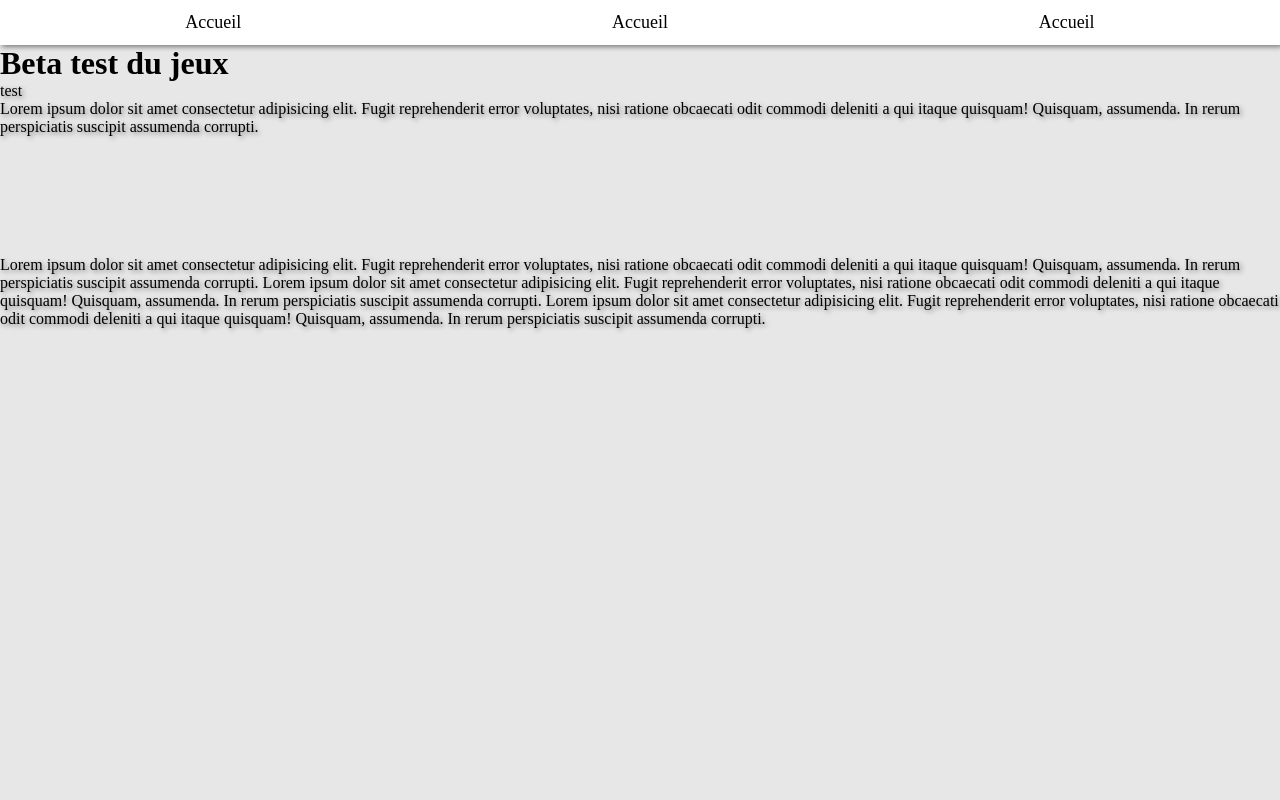
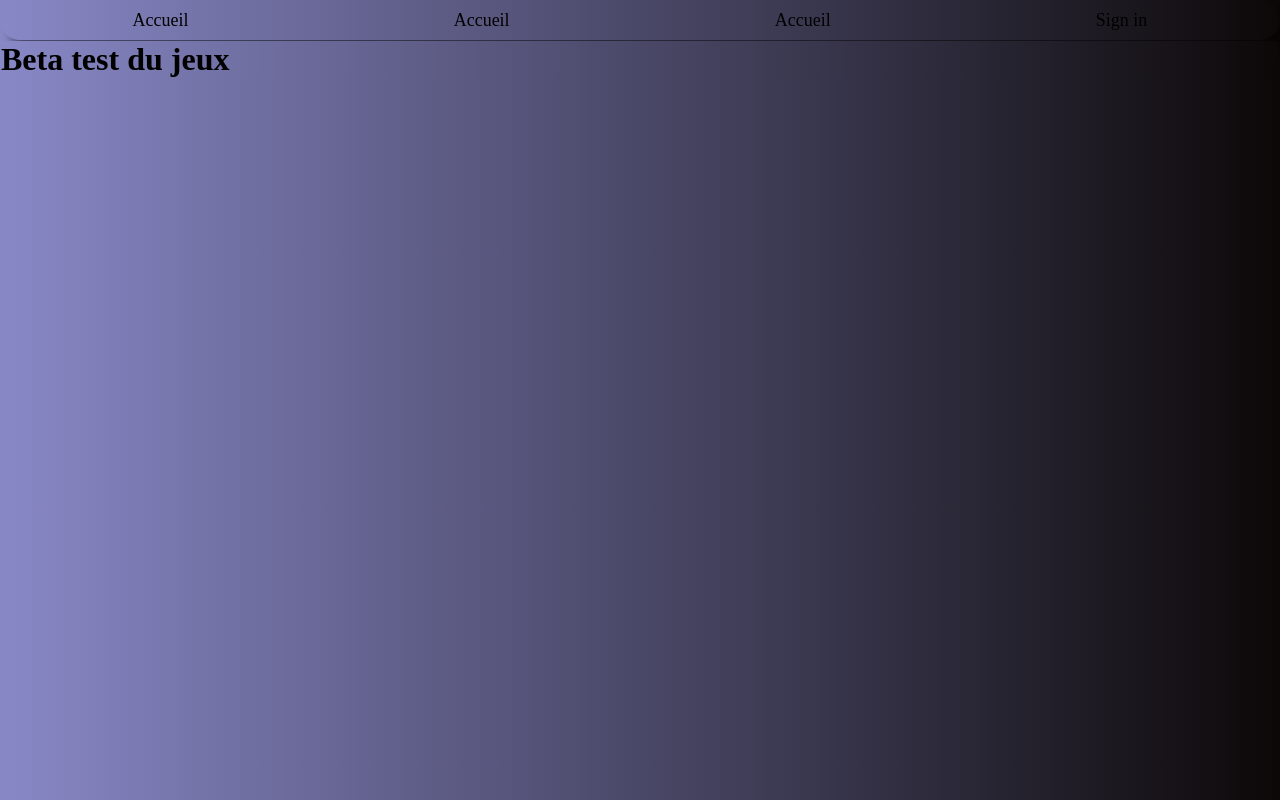
Before and after one commit to king59fr/test, a plain HTML site: page index.html in a window 1280 px wide. Drawn offline with Linux system fonts and the light colour scheme.

Commit message:
sign in page

```diff
--- a/design.css
+++ b/design.css
@@ -4,27 +4,38 @@
     color: #000;
 }
 body{
-    background: rgb(231, 231, 231);
-    background-size: 100% 100vh;
+   background:linear-gradient(90deg,rgb(136, 136, 199), rgb(12, 8, 8));
+   width: 100%;
+   height: 100vh;
+
 }
 h1{
-    font-style: verdana  serif  ;
+    font-style: verdana  serif;
+    background-color: rgb(155, 147, 147);
+    margin: 1px;
+    background:linear-gradient(90deg,rgb(136, 136, 199), rgb(12, 8, 8));
+    border-radius: 5px;
+
 }
 nav{
-    height: 45px;
-    background: #fff;
-    box-shadow: 2px 2px 5px rgba(0, 0, 0, 0.466);
+    height: 40px;
+    background: rgba(184, 172, 172, 0.267);
+    box-shadow: 10px 10px 10px rgba(0, 0, 0, 0.466);
     display: flex;
+    background: linear-gradient(90deg,rgba(0, 60, 255, 0), rgba(0, 119, 255, 0));
+    border-radius: 11vh;
+
 }
 a{
     margin: auto;
-    border: 20px;
+    border: 10vh;
     border-radius: 10px;
     box-shadow: 20px;
     text-decoration: none;
     font-size: 18px;
     transition: all .25s;
     cursor: pointer;
+    padding: 5px 5px;
 }
 p{
     text-shadow: 2px 2px 5px rgba(0, 0, 0, 0.466);
@@ -37,3 +48,13 @@ span{
     display: block;
     height: 15vh;
 }
+.lol{}
+
+
+
+h3{
+
+
+    color:rgb(243, 243, 243);
+
+}
--- a/index.html
+++ b/index.html
@@ -11,21 +11,14 @@
 
     <nav class="ladiv">
         <a >Accueil</a>
-        <a href="./accueil">Accueil</a>
+        <a href="./test.html">Accueil</a>
         <a>Accueil</a>
+        <a href="./sign.html">Sign in</a>
     </nav>
 
 
     <h1>Beta test du jeux  </h1>
-    <p>test </p>
 
-    <p>
-        Lorem ipsum dolor sit amet consectetur adipisicing elit. Fugit reprehenderit error voluptates, nisi ratione obcaecati odit commodi deleniti a qui itaque quisquam! Quisquam, assumenda. In rerum perspiciatis suscipit assumenda corrupti.
-        <span></span>
-        Lorem ipsum dolor sit amet consectetur adipisicing elit. Fugit reprehenderit error voluptates, nisi ratione obcaecati odit commodi deleniti a qui itaque quisquam! Quisquam, assumenda. In rerum perspiciatis suscipit assumenda corrupti.
-        Lorem ipsum dolor sit amet consectetur adipisicing elit. Fugit reprehenderit error voluptates, nisi ratione obcaecati odit commodi deleniti a qui itaque quisquam! Quisquam, assumenda. In rerum perspiciatis suscipit assumenda corrupti.
-        Lorem ipsum dolor sit amet consectetur adipisicing elit. Fugit reprehenderit error voluptates, nisi ratione obcaecati odit commodi deleniti a qui itaque quisquam! Quisquam, assumenda. In rerum perspiciatis suscipit assumenda corrupti.
-    </p>
 
 
 </body>
```
Also changed, not shown: sign.html (added, +20 -0 lines).
